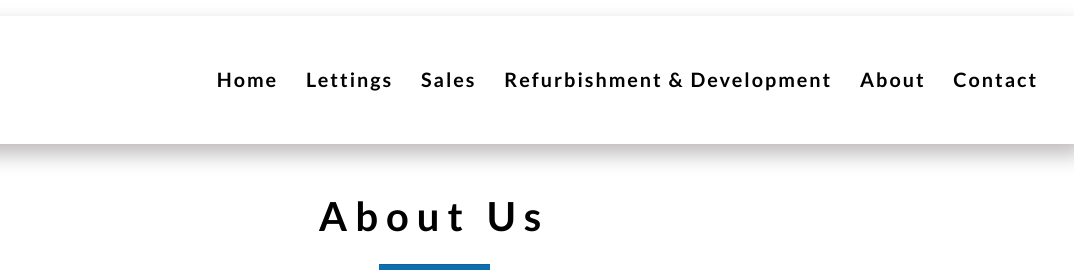
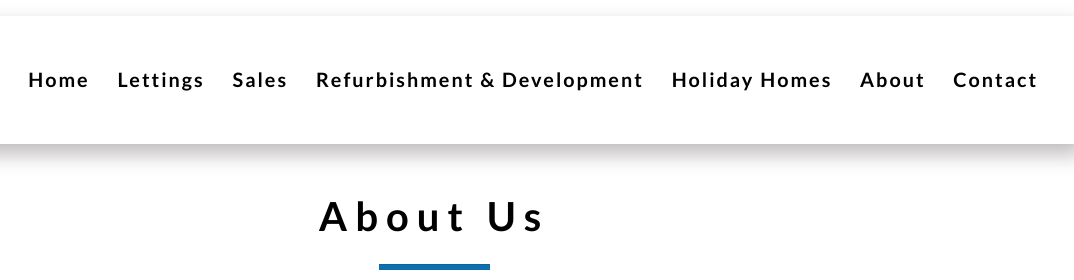
Before and after one commit to alisadiq91/milamanagement, a plain HTML site: page about.html in a window 1280 px wide. Shown: the top 280 px of the page, 206-1280 px from the left. Drawn offline with nearby package versions, Linux system fonts and the light colour scheme.

Commit message:
added holiday homes

```diff
--- a/about.html
+++ b/about.html
@@ -52,6 +52,9 @@
                 </li>
                 <li class="nav-item">
                     <a class="nav-link" href="refurb.html">Refurbishment & Development</a>
+                </li>
+                  <li class="nav-item">
+                    <a class="nav-link" href="holiday.html">Holiday Homes</a>
                 </li>
                 <li class="nav-item">
                     <a class="nav-link" href="about.html">About</a>
```
Also changed, not shown: contact.html (+3 -0 lines), index.html (+3 -0 lines), lettings.html (+3 -0 lines), refurb.html (+3 -0 lines), sales.html (+3 -0 lines), holiday.html (added).
